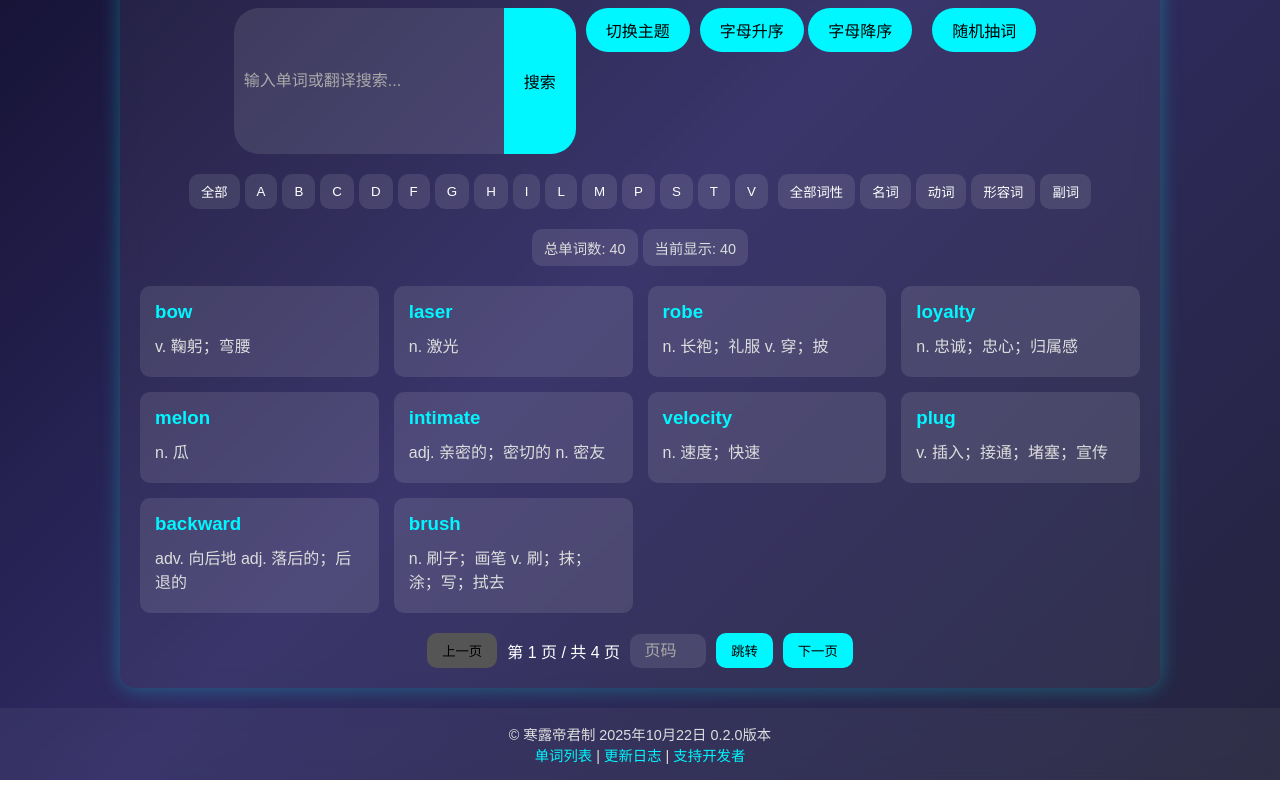
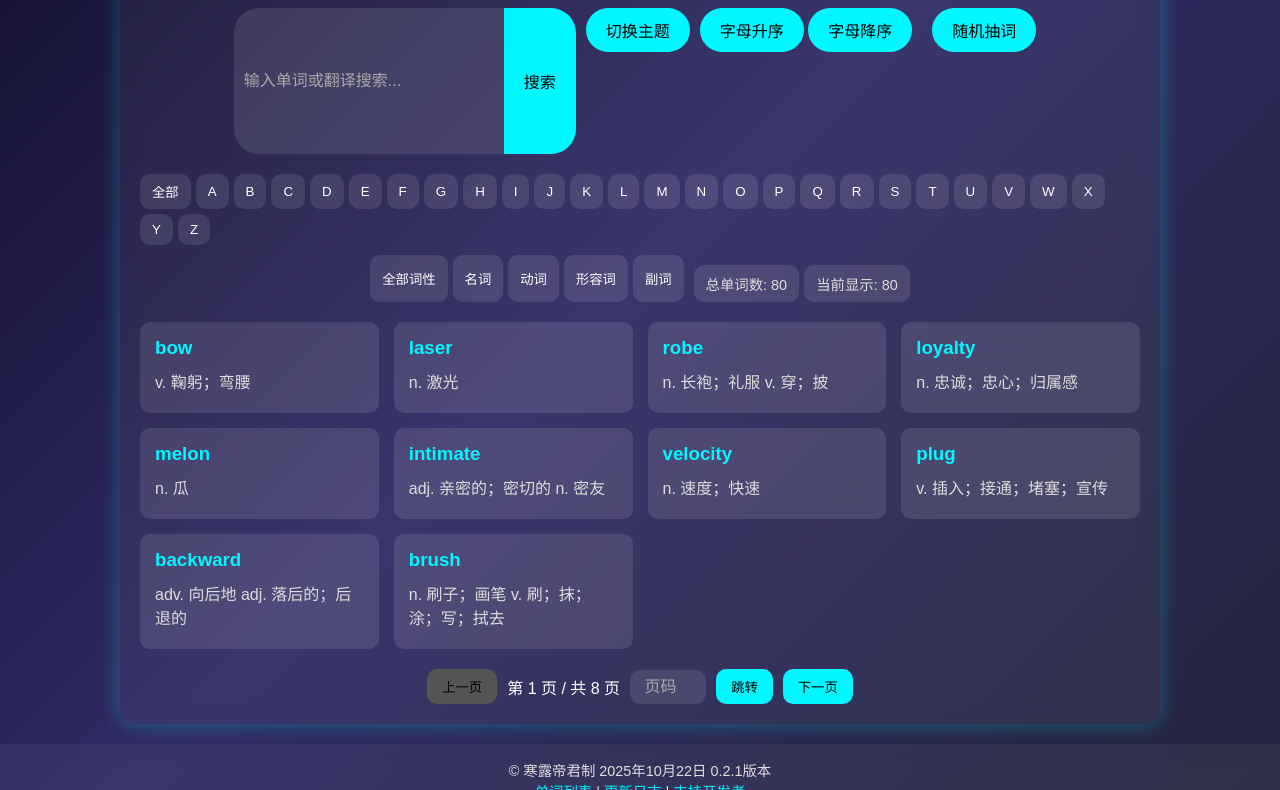
Before and after one commit to HanluDiJun/CET4, a plain HTML site: page index.html in a window 1280 px wide. Shown: the part 286-1076 px from the top of the page. Drawn offline with Linux system fonts and the light colour scheme.

Commit message:
0.2.1
修复BUG，新增40单词

```diff
--- a/index.html
+++ b/index.html
@@ -10,7 +10,7 @@
     <div class="container">
         <h1>英语四级单词</h1>
         <h1>寒露帝君制</h1>
-        <h1>2025年10月22日 0.2.0版本</h1>
+        <h1>2025年10月22日 0.2.1版本</h1>
         <div class="controls">
             <div class="search-bar">
                 <input type="text" id="searchInput" placeholder="输入单词或翻译搜索...">
@@ -36,16 +36,28 @@
                 <button onclick="filterByLetter('B')">B</button>
                 <button onclick="filterByLetter('C')">C</button>
                 <button onclick="filterByLetter('D')">D</button>
+                <button onclick="filterByLetter('E')">E</button>
                 <button onclick="filterByLetter('F')">F</button>
                 <button onclick="filterByLetter('G')">G</button>
                 <button onclick="filterByLetter('H')">H</button>
                 <button onclick="filterByLetter('I')">I</button>
+                <button onclick="filterByLetter('J')">J</button>
+                <button onclick="filterByLetter('K')">K</button>
                 <button onclick="filterByLetter('L')">L</button>
                 <button onclick="filterByLetter('M')">M</button>
+                <button onclick="filterByLetter('N')">N</button>
+                <button onclick="filterByLetter('O')">O</button>
                 <button onclick="filterByLetter('P')">P</button>
+                <button onclick="filterByLetter('Q')">Q</button>
+                <button onclick="filterByLetter('R')">R</button>
                 <button onclick="filterByLetter('S')">S</button>
                 <button onclick="filterByLetter('T')">T</button>
+                <button onclick="filterByLetter('U')">U</button>
                 <button onclick="filterByLetter('V')">V</button>
+                <button onclick="filterByLetter('W')">W</button>
+                <button onclick="filterByLetter('X')">X</button>
+                <button onclick="filterByLetter('Y')">Y</button>
+                <button onclick="filterByLetter('Z')">Z</button>
             </div>
             <div class="pos-filter">
                 <button onclick="filterByPOS('all')">全部词性</button>
@@ -71,7 +83,7 @@
         </div>
     </div>
     <footer class="footer">
-        <p>&copy; 寒露帝君制 2025年10月22日 0.2.0版本</p>
+        <p>&copy; 寒露帝君制 2025年10月22日 0.2.1版本</p>
         <p><a href="index.html">单词列表</a> | <a href="changelog.html">更新日志</a> | <a href="support.html">支持开发者</a></p>
     </footer>
     <script src="script.js"></script>
--- a/script.js
+++ b/script.js
@@ -38,7 +38,47 @@ const words = [
     { word: "germ", translation: "n. 细菌", pos: "n" },
     { word: "ice-cream", translation: "n. 冰淇淋", pos: "n" },
     { word: "book", translation: "n. 书；v. 预定；预约；登记", pos: "n,v" },
-    { word: "fork", translation: "n. 叉；分叉；岔路", pos: "n" }
+    { word: "fork", translation: "n. 叉；分叉；岔路", pos: "n" },
+    { word: "fall", translation: "v. 下降", pos: "v" },
+    { word: "steel", translation: "n. 钢铁", pos: "n" },
+    { word: "reporter", translation: "n. 记者", pos: "n" },
+    { word: "eighty", translation: "adj. 八十的", pos: "adj" },
+    { word: "booth", translation: "n. 电话亭", pos: "n" },
+    { word: "smog", translation: "n. 烟雾", pos: "n" },
+    { word: "meal", translation: "n. 一餐", pos: "n" },
+    { word: "steal", translation: "v. 偷盗", pos: "v" },
+    { word: "save", translation: "v. 节约；救助", pos: "v" },
+    { word: "land", translation: "n. 陆地", pos: "n" },
+    { word: "tremble", translation: "v. 颤抖", pos: "v" },
+    { word: "champion", translation: "n. 冠军；优胜者", pos: "n" },
+    { word: "fierce", translation: "adj. 激烈的", pos: "adj" },
+    { word: "dull", translation: "adj. 缓和；枯燥的", pos: "adj" },
+    { word: "vigorous", translation: "adj. 精力充沛的", pos: "adj" },
+    { word: "little", translation: "adj. 小的；微不足道的", pos: "adj" },
+    { word: "waterfall", translation: "n. 瀑布", pos: "n" },
+    { word: "discard", translation: "v. 丢掉", pos: "v" },
+    { word: "inquiry", translation: "n. 调查；打听", pos: "n" },
+    { word: "map", translation: "v. 测绘 n. 地图", pos: "v,n" },
+    { word: "emerge", translation: "v. 出现；兴起", pos: "v" },
+    { word: "deer", translation: "n. 鹿", pos: "n" },
+    { word: "barrier", translation: "n. 障碍；界线", pos: "n" },
+    { word: "skin", translation: "n. 兽皮", pos: "n" },
+    { word: "concentrate", translation: "v. 全神贯注于", pos: "v" },
+    { word: "root", translation: "v. 生根；使固定", pos: "v" },
+    { word: "aware", translation: "adj. 意识到的", pos: "adj" },
+    { word: "state", translation: "v. 说明；陈述；宣布 n. 国；州", pos: "v,n" },
+    { word: "dish", translation: "n. 盘子；餐具", pos: "n" },
+    { word: "hence", translation: "adv. 因此", pos: "adv" },
+    { word: "asleep", translation: "adj. 睡着的", pos: "adj" },
+    { word: "evident", translation: "adj. 显然的；明显的", pos: "adj" },
+    { word: "aunt", translation: "n. 小姨", pos: "n" },
+    { word: "joyful", translation: "adj. 愉快的", pos: "adj" },
+    { word: "fall", translation: "v. 发生；适逢；被打败", pos: "v" },
+    { word: "class", translation: "v. 把…分组；n. 课；班级", pos: "v,n" },
+    { word: "altogether", translation: "adv. 完全；总而言之", pos: "adv" },
+    { word: "forever", translation: "adv. 永远；总是 n. 极长的一段时间", pos: "adv,n" },
+    { word: "rero", translation: "n. 某物", pos: "n" },
+    { word: "extreme", translation: "adj.极端的", pos: "adj" }
 ];
 
 let currentPage = 1;
@@ -96,8 +136,7 @@ function showRandomWord() {
 function searchWords() {
     const searchTerm = document.getElementById('searchInput').value.toLowerCase();
     currentWords = words.filter(wordObj =>
-        wordObj.word.toLowerCase().includes(searchTerm) ||
-        wordObj.translation.toLowerCase().includes(searchTerm)
+        wordObj.word.toLowerCase().startsWith(searchTerm)
     );
     currentPage = 1;
     applyFiltersAndSort();
@@ -138,8 +177,7 @@ function applyFiltersAndSort() {
     const searchTerm = document.getElementById('searchInput').value.toLowerCase();
     if (searchTerm) {
         filteredWords = filteredWords.filter(wordObj =>
-            wordObj.word.toLowerCase().includes(searchTerm) ||
-            wordObj.translation.toLowerCase().includes(searchTerm)
+            wordObj.word.toLowerCase().startsWith(searchTerm)
         );
     }
 
```
Also changed, not shown: changelog.html (+9 -3 lines), support.html (+1 -1 lines).
